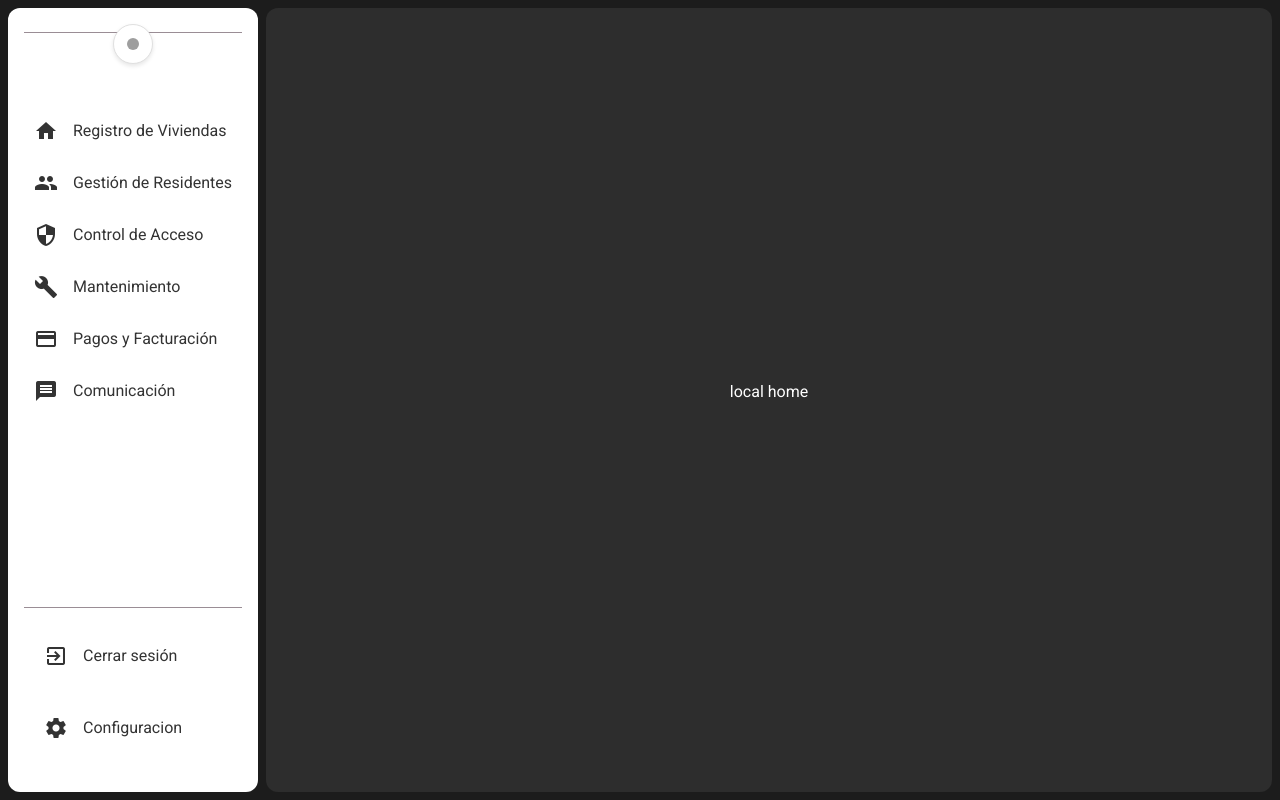
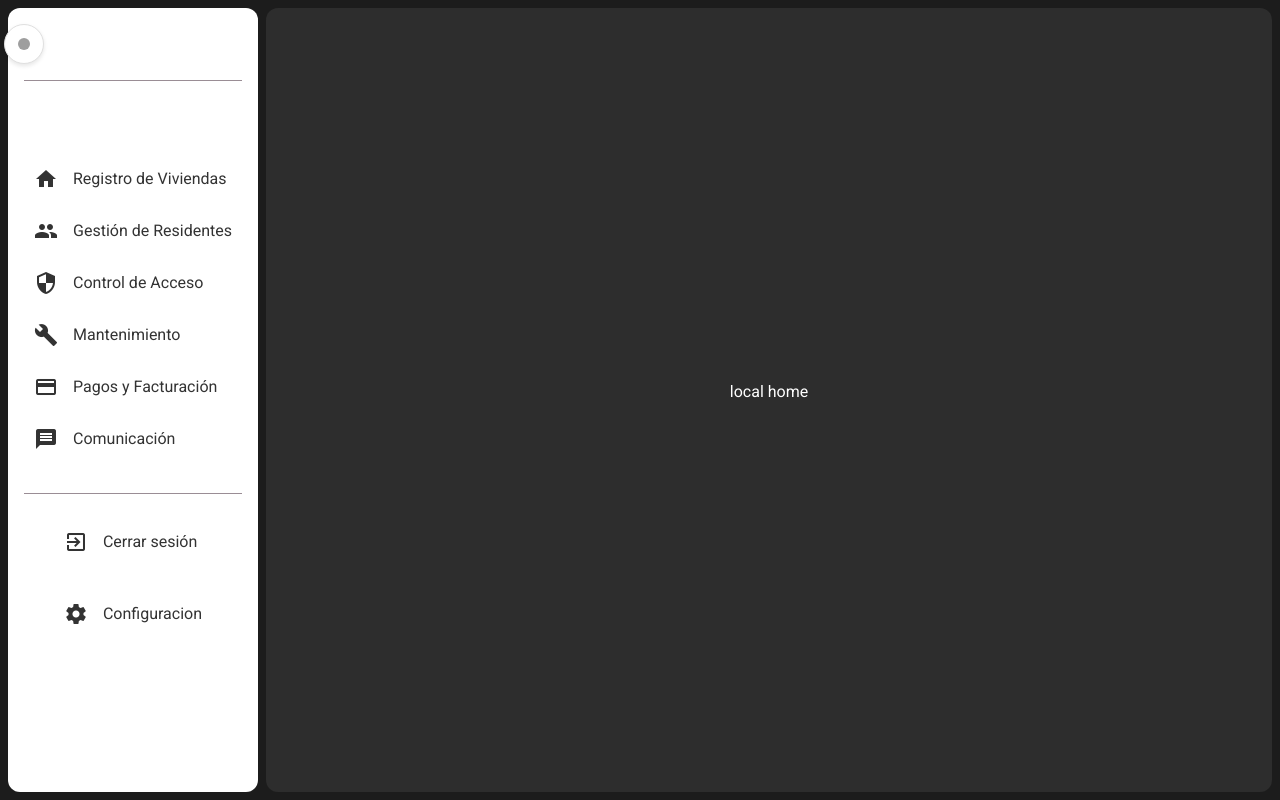
Before and after one commit to EliwtFdez/Appcluster, an Angular app: page /home in a window 1280 px wide. Built offline with nearby package versions, Linux system fonts and the light colour scheme; grey boxes are pictures that could not be loaded.

Commit message:
center more

```diff
--- a/src/app/slidebard/slidebard.component.scss
+++ b/src/app/slidebard/slidebard.component.scss
@@ -19,7 +19,7 @@
 
 /* Botón para abrir/cerrar sidebar */
 .toggle-button {
-    position: absolute;
+    position:initial;
     top: 1rem;
     left: 50%;
     transform: translateX(-50%);
@@ -72,7 +72,7 @@ button {
 
 button:hover {
     background-color: #e0e0e0;
-    border-radius: 8px;
+    border-radius: 10px;
 }
 
 .icon {
@@ -81,12 +81,14 @@ button:hover {
 
 /* Espacio entre secciones */
 .spacer {
-    flex-grow: 30;
+    flex-grow: 0;
 }
 
 /* Footer del sidebar */
 .sidebar-footer {
     padding-bottom: 8px;
+    display:grid;
+    justify-content: center;
 }
 
 .sidebar-footer .sidebar-item {
```
